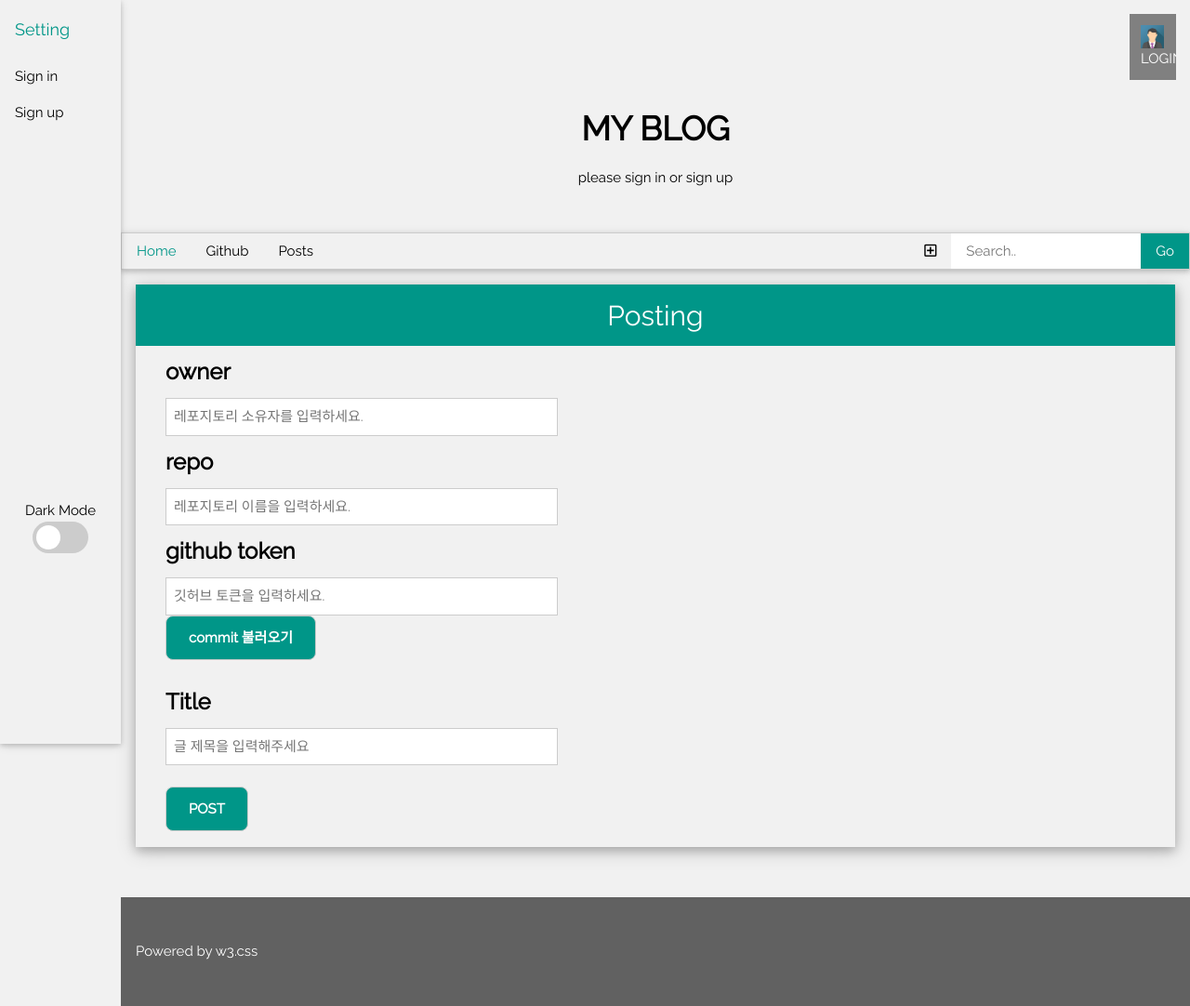
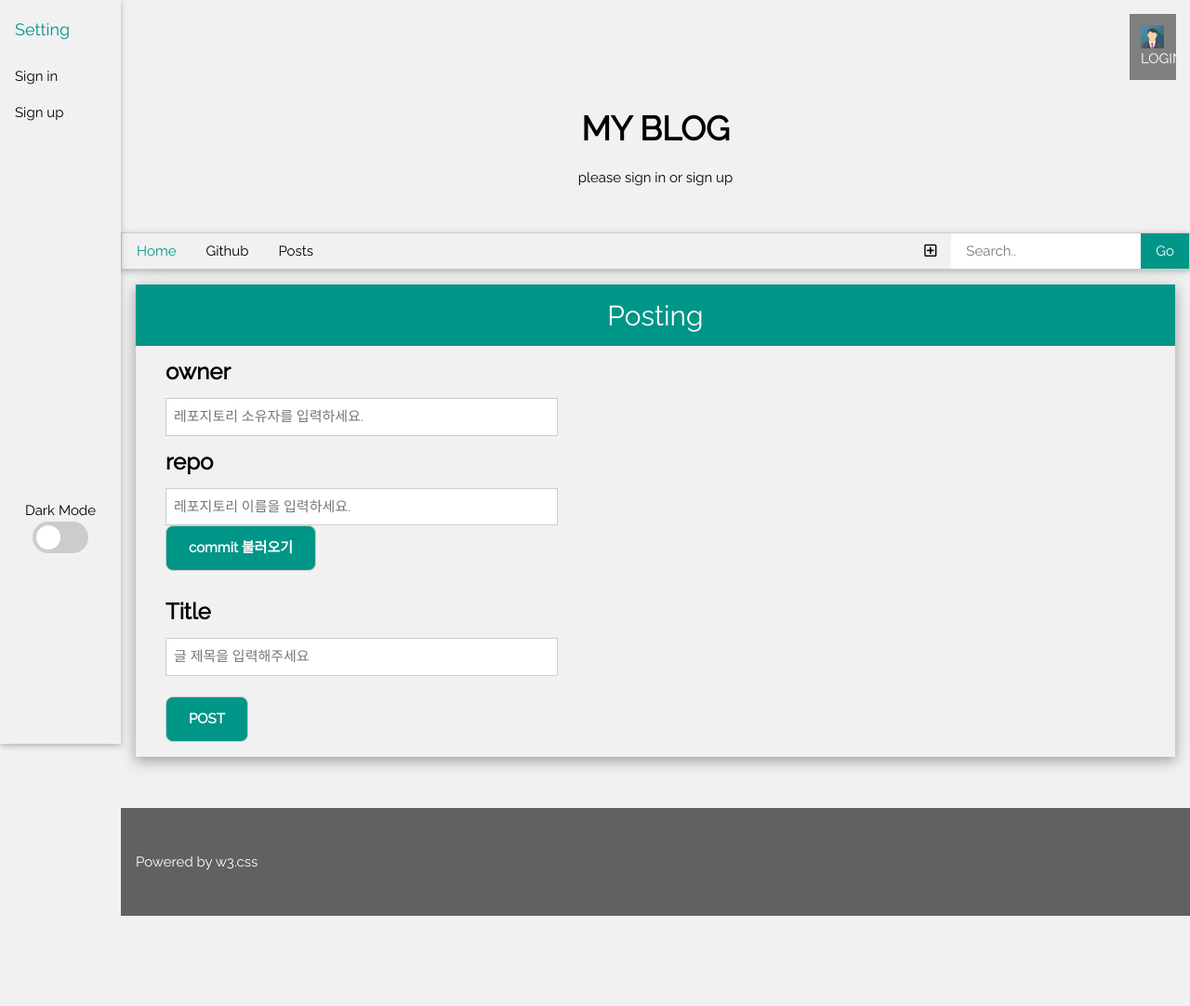
Before and after one commit to SDB016/MyCommitBlog, a Django app: template myCommitBlog/page/templates/posting.html in a window 1280 px wide. Shown: the whole page at 93% size. After the commit the page ends 985 px from the top, so only its background shows below. Run offline with Django 3.2, Linux system fonts and the light colour scheme; the template is opened without the code that fills it, so the values that code supplies are empty; some libraries are stand-ins or nearby versions.

Commit message:
refactor: Delete token input at Posting, Add favicon

```diff
--- a/myCommitBlog/myCommitBlog/templates/base.html
+++ b/myCommitBlog/myCommitBlog/templates/base.html
@@ -7,6 +7,7 @@
 <link rel="stylesheet" href="https://fonts.googleapis.com/css?family=Raleway">
 <link href="https://cdnjs.cloudflare.com/ajax/libs/font-awesome/5.13.0/css/all.min.css" rel="stylesheet">
 {% load static %}
+<link rel="shortcut icon" href="{% static 'favicon.ico' %}"/>
 <link rel="stylesheet" href="{% static 'style.css' %}">
 <style>
   body,
--- a/myCommitBlog/page/templates/posting.html
+++ b/myCommitBlog/page/templates/posting.html
@@ -27,9 +27,6 @@
                  <h3><b>repo</b></h3>
                 <input class="w3-input w3-border w3-animate-input" type="text" style="width:40%"
                   placeholder="레포지토리 이름을 입력하세요." name="repo" >
-                <h3><b>github token</b></h3>
-                <input class="w3-input w3-border" type="text" style="width:40%"
-                  placeholder="깃허브 토큰을 입력하세요." name="token">
                   <div class="w3-bar">
                     <button
                       class="w3-button w3-padding-large w3-margin-bottom w3-border w3-round-large w3-teal" type="submit"><b>commit 불러오기</b></button>
@@ -41,7 +38,6 @@
 
             <form class="w3-container" action="{%url 'createPost'%}" method="post">
               {% csrf_token %}
-              <input type="hidden" name="token" id="token" value={{token}}>
               <input type="hidden" name="owner" id="owner" value={{owner}}>
               <input type="hidden" name="repo" id="repo" value={{repo}}>
 
--- a/myCommitBlog/page/views.py
+++ b/myCommitBlog/page/views.py
@@ -17,7 +17,7 @@ def posts(request):
 
 def posting(request):
     if request.method == 'POST':
-        token = request.POST['token']
+        token = request.user.token
         owner = request.POST['owner']
         repo = request.POST['repo']
         commits = getCommits(token, owner, repo)
@@ -35,7 +35,7 @@ def createPost(request):
     comments = request.POST.getlist('comments[]')
     newPost = Post().create(request.POST['title'])
     newPost.user = request.user
-    token = request.POST['token']
+    token = request.user.token
     owner = request.POST['owner']
     repo = request.POST['repo']
     commits = getCommits(token, owner, repo)
```
Also changed, not shown: myCommitBlog/static/favicon.ico (added).
